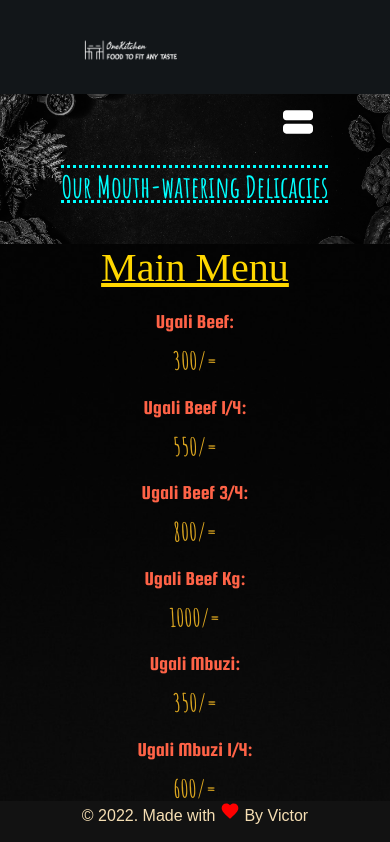
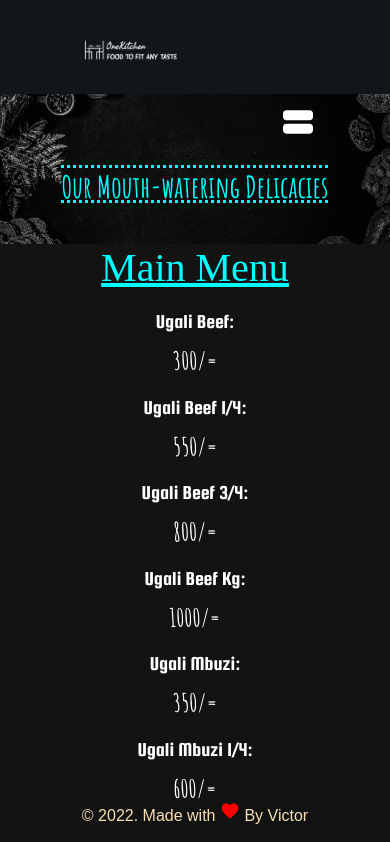
Before and after one commit to Ai-Caustic/onekitchen, a React (Create React App) app: page /menu in a window 390 px wide. Shown: the top 842 px of the page. Built offline with nearby package versions, Linux system fonts and the light colour scheme; a web font is replaced by a local one.

Commit message:
Changed colors as per request to restaurants theme

```diff
--- a/src/pages/Menu.jsx
+++ b/src/pages/Menu.jsx
@@ -6,12 +6,12 @@ import Bitings from "../components/Bitings";
 import { Mainmenu } from "../menuitems/Mainmenu";
 import { Accompaniments as sides } from "../menuitems/Accompaniments";
 import { Bitings as bites } from "../menuitems/Bitings";
-import menuImage from "../assets/MenuBackground4.jpg";
+
 import menuImage2 from "../assets/MenuBackground.jpg";
 
 function Menu() {
   return (
-    <div className="menu" style={{ backgroundImage: `url(${menuImage})` }}>
+    <div className="menu">
       <div
         className="menuintro"
         style={{ backgroundImage: `url(${menuImage2})` }}
--- a/src/styles/Home.css
+++ b/src/styles/Home.css
@@ -19,7 +19,7 @@
   text-align: center;
   font-size: 50px;
   font-weight: bolder;
-  color: goldenrod;
+  color: white;
   justify-content: center;
   align-items: center;
   padding-bottom: 30px;
@@ -31,7 +31,7 @@
   text-align: center;
   font-size: 30px;
   font-weight: bold;
-  color: tomato;
+  color: white;
   font-family: Didot;
 }
 
@@ -61,7 +61,7 @@
   transition: 0.3s ease-in;
 }
 #lo {
-  color: lime;
+  color: gold;
 }
 
 @media only screen and (max-width: 650px) {
--- a/src/styles/Menu.css
+++ b/src/styles/Menu.css
@@ -1,7 +1,8 @@
 .menu {
   width: 100%;
   height: 100%;
-  color: wheat;
+  color: white;
+  background-color: rgb(20, 19, 19);
   background-position: center;
   background-repeat: no-repeat;
   background-size: cover;
@@ -16,26 +17,26 @@
   text-align: center;
 }
 .row h3 {
-  color: tomato;
+  color: white;
   font-family: "Squada One", cursive;
-  font-size: 30px;
+  font-size: 20px;
 }
 
 .row p {
-  color: goldenrod;
+  color: white;
   text-align: center;
   font-family: "Amatic SC", cursive;
-  font-size: 30px;
+  font-size: 25px;
 }
 .hr {
   border: 0;
   width: 100%;
-  color: gold;
-  background-color: gold;
+  color: white;
+  background-color: white;
   height: 5px;
 }
 .hr p {
-  color: aqua;
+  color: white;
   text-align: center;
   font-family: "Bangers", cursive;
   font-size: x-large;
@@ -43,7 +44,7 @@
 }
 
 #heading {
-  color: gold;
+  color: aqua;
   text-align: center;
   text-decoration: underline;
   font-family: "Cabin Sketch", cursive;
@@ -76,20 +77,20 @@
   }
 
   .row h3 {
-    color: tomato;
+    color: white;
     font-family: "Squada One", cursive;
     font-size: 20px;
     text-align: center;
   }
 
   .row p {
-    color: goldenrod;
+    color: white;
     text-align: center;
     font-family: "Amatic SC", cursive;
     font-size: 25px;
   }
   #heading {
-    color: gold;
+    color: aqua;
     text-align: center;
     text-decoration: underline;
     font-family: "Cabin Sketch", cursive;
@@ -109,20 +110,20 @@
   }
 
   .row h3 {
-    color: tomato;
+    color: white;
     font-family: "Squada One", cursive;
     font-size: 20px;
     text-align: center;
   }
 
   .row p {
-    color: goldenrod;
+    color: white;
     text-align: center;
     font-family: "Amatic SC", cursive;
     font-size: 25px;
   }
   #heading {
-    color: gold;
+    color: aqua;
     text-align: center;
     text-decoration: underline;
     font-family: "Cabin Sketch", cursive;
```
